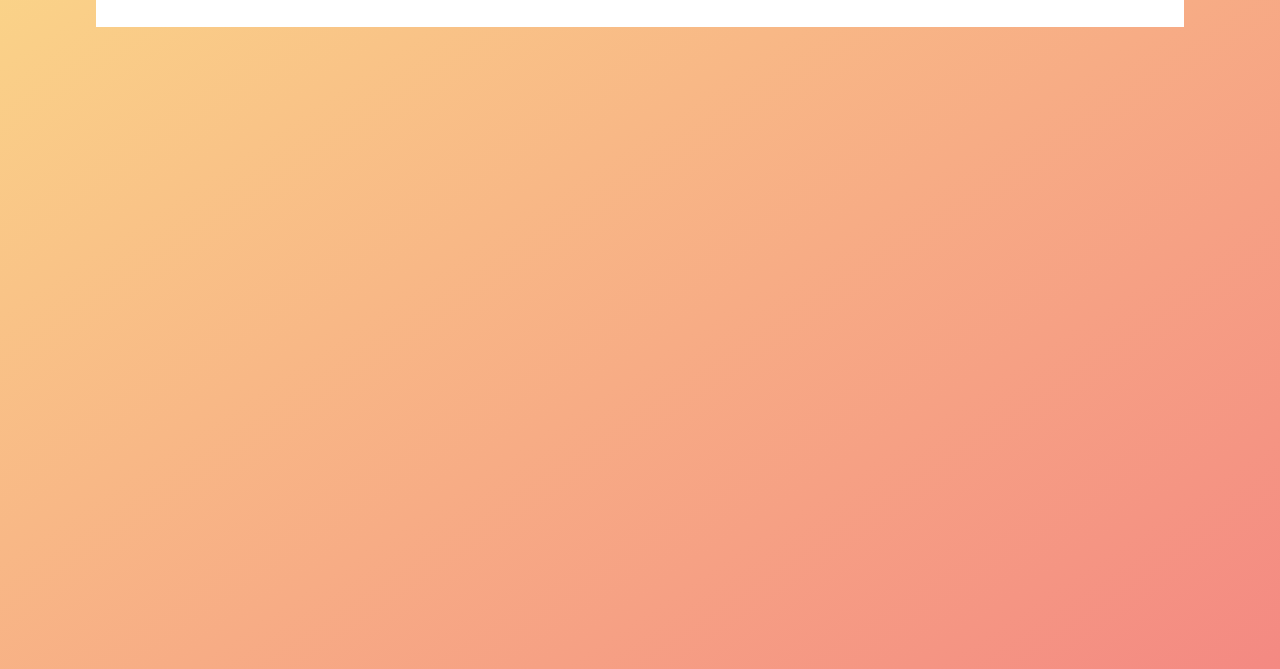
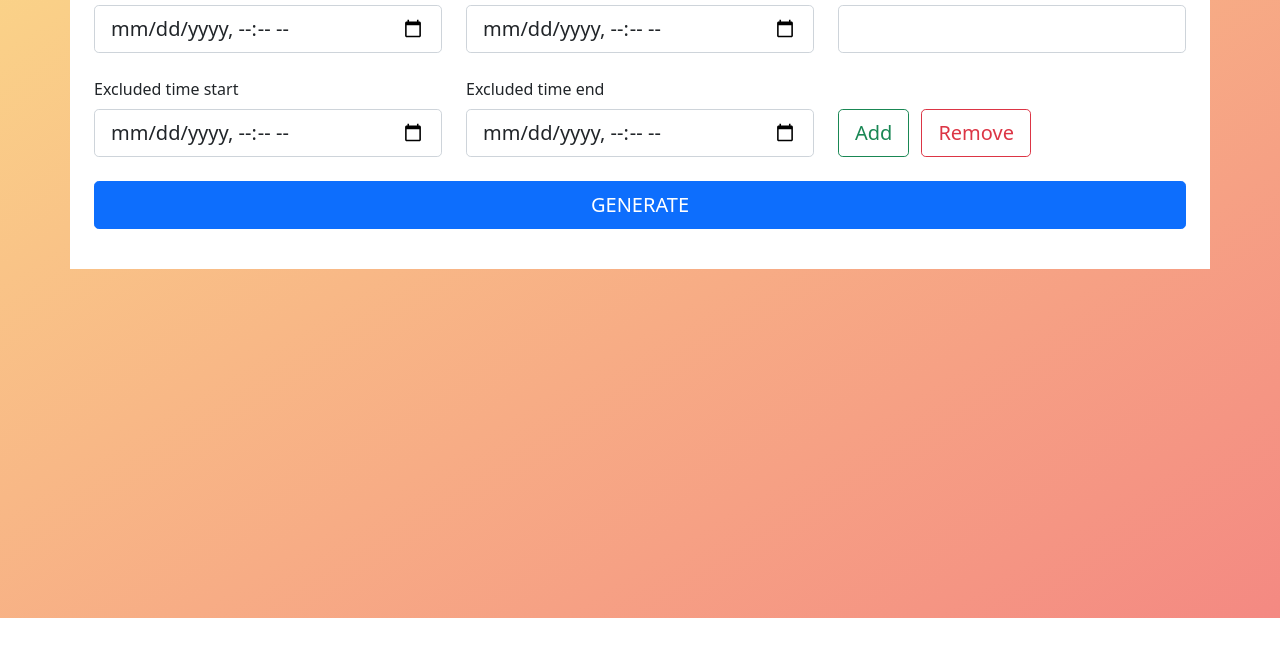
Before and after one commit to kubasobecki/time-frames-generator, a plain HTML site: page index.html in a window 1280 px wide. Shown: the part 182-851 px from the top of the page. After the commit the page ends 800 px from the top, so only its background shows below. Drawn offline with nearby package versions, Linux system fonts and the light colour scheme.

Commit message:
Add basic form, fields and some Bootstrap 5 styling

```diff
--- a/css/main.css
+++ b/css/main.css
@@ -284,17 +284,24 @@ body {
   background-image: var(--gradient);
   background-size: cover;
   background-repeat: no-repeat;
-  min-height: 100vh;
+  min-height: 92vh;
 }
 
 .container {
   max-width: 80vw;
   margin: 4vw auto;
-  padding: 2rem;
   overflow: hidden;
   background-color: #fff;
   box-shadow: 0 2rem 6rem 0.5rem rgba(var(--color-grey-dark-1), 0.2);
 }
+
+.repeater-buttons {
+  display:flex;
+  align-items: flex-end;
+  gap: calc(var(--bs-gutter-x) * .5);
+}
+
+
 
 @media only screen and (max-width: 1024px) {
   .container {
--- a/index.html
+++ b/index.html
@@ -8,15 +8,53 @@
 		<meta property="og:type" content="">
 		<meta property="og:url" content="">
 		<meta property="og:image" content="">
-		<link rel="stylesheet" href="https://fonts.googleapis.com/css?family=Nunito+Sans:400,600,700"/>
-		<link rel="stylesheet" href="css/normalize.css">
+		<!-- <link rel="stylesheet" href="https://fonts.googleapis.com/css?family=Nunito+Sans:400,600,700"/> -->
+		<!-- <link rel="stylesheet" href="css/normalize.css"> -->
 		<link rel="stylesheet" href="css/main.css">
+		<link href="https://cdn.jsdelivr.net/npm/bootstrap@5.1.3/dist/css/bootstrap.min.css" rel="stylesheet" integrity="sha384-1BmE4kWBq78iYhFldvKuhfTAU6auU8tT94WrHftjDbrCEXSU1oBoqyl2QvZ6jIW3" crossorigin="anonymous">
+		<script src="https://cdn.jsdelivr.net/npm/bootstrap@5.1.3/dist/js/bootstrap.bundle.min.js" integrity="sha384-ka7Sk0Gln4gmtz2MlQnikT1wXgYsOg+OMhuP+IlRH9sENBO0LRn5q+8nbTov4+1p" crossorigin="anonymous"></script>
 		<script defer src="js/app.js"></script>
 		<meta name="theme-color" content="#fafafa">
 	</head>
 	<body>
-		<div class="container">
-			<h1>UNIX Time Frames Generator</h1>
+		<div class="container p-4">
+			<div class="row mb-4">
+				<h1 class="text-center">UNIX Time Frames Generator</h1>
+			</div>
+			<form>
+				<div class="row mb-4">
+					<div class="col-sm-4">
+						<label for="timeStart" class="form-label">Start time</label>
+						<input type="datetime-local" class="form-control form-control-lg timeStart">
+					</div>
+					<div class="col-sm-4">
+						<label for="timeEnd" class="form-label">End time</label>
+						<input type="datetime-local" class="form-control form-control-lg timeEnd">
+					</div>
+					<div class="col-sm-4">
+						<label for="perDay" class="form-label">Time frames per day</label>
+						<input type="number" class="form-control form-control-lg timeframesPerDay">
+					</div>
+				</div>
+				<div id="repeater-fields" class="row mb-4">
+					<div class="col-sm-4">
+						<label for="excludedTimeStart" class="form-label">Excluded time start</label>
+						<input type="datetime-local" class="form-control form-control-lg excludedTimeStart">
+					</div>
+					<div class="col-sm-4">
+						<label for="excludedTimeEnd" class="form-label">Excluded time end</label>
+						<input type="datetime-local" class="form-control form-control-lg excludedTimeEnd">
+					</div>
+					<div class="col-sm-4 repeater-buttons">
+						<button type="button" class="btn btn-lg btn-outline-success">Add</button>
+						<button type="button" class="btn btn-lg btn-outline-danger">Remove</button>
+					</div>
+				</div>
+				<div class="d-grid">
+					<button type="submit" class="btn btn-primary btn-lg text-uppercase">Generate</button>
+				</div>
+			</form>
+			<div id="results" class="row"></div>
 		</div>
 	</body>
 </html>
```
